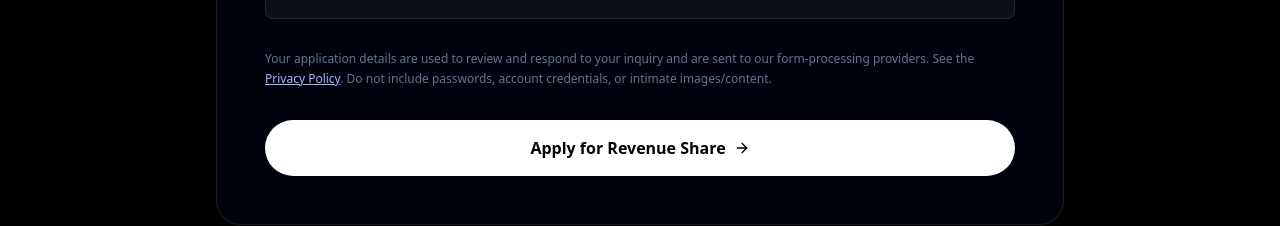
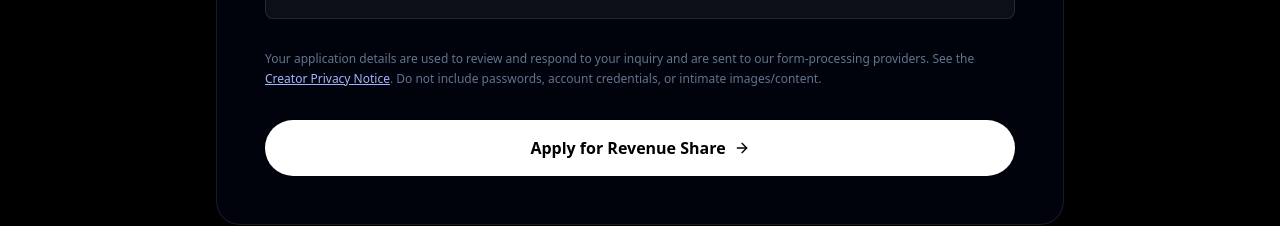
Before and after one commit to ayushsharmavlogs619-lang/brandverse, a Next.js app: page /onlyfans in a window 1280 px wide. Shown: the part 8724-8950 px from the top of the page. Built offline with nearby package versions, Linux system fonts and the light colour scheme; no server answers.

Commit message:
Link OnlyFans form to creator privacy notice

```diff
--- a/app/onlyfans/page.tsx
+++ b/app/onlyfans/page.tsx
@@ -744,7 +744,7 @@ export default function OnlyFansLandingPage() {
               />
             </div>
 
-            <p className="text-xs text-slate-500 leading-relaxed">Your application details are used to review and respond to your inquiry and are sent to our form-processing providers. See the <Link href="/privacy" className="text-indigo-300 underline">Privacy Policy</Link>. Do not include passwords, account credentials, or intimate images/content.</p>
+            <p className="text-xs text-slate-500 leading-relaxed">Your application details are used to review and respond to your inquiry and are sent to our form-processing providers. See the <Link href="/onlyfans/privacy/" className="text-indigo-300 underline">Creator Privacy Notice</Link>. Do not include passwords, account credentials, or intimate images/content.</p>
 
             <div className="pt-2">
               <button
```
